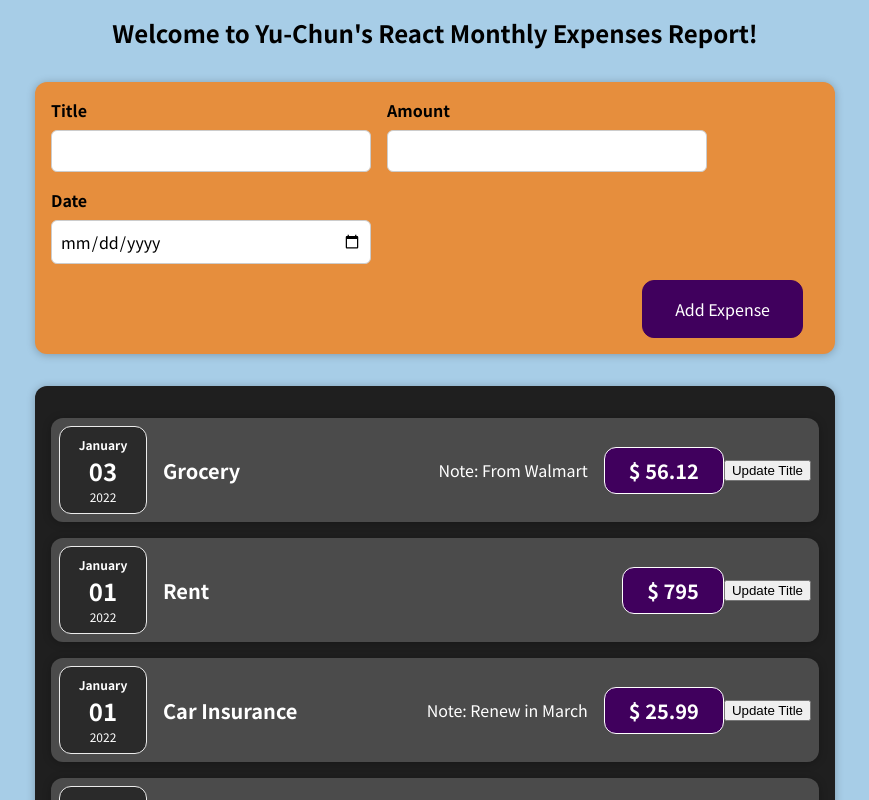
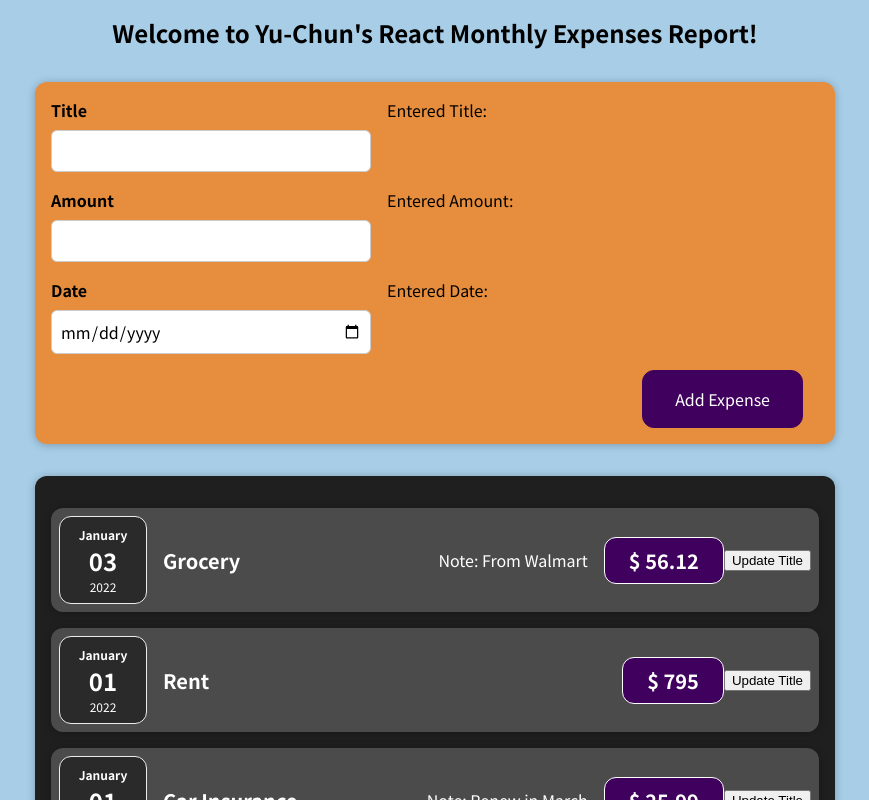
Before and after one commit to dyj0183/React-First-Practice-Project, a React (Create React App) app: page / in a window 1280 px wide. Shown: the top 800 px of the page, without its empty margins (205-1074 px from the left). Built offline with nearby package versions, Linux system fonts and the light colour scheme.

Commit message:
added useState for all form fields to output values

```diff
--- a/src/components/NewExpense/ExpenseForm.js
+++ b/src/components/NewExpense/ExpenseForm.js
@@ -1,12 +1,24 @@
-import React from "react";
+import React, { useState } from "react";
 
 import "./ExpenseForm.css";
 
 const ExpenseForm = () => {
+
+    const [enteredTitle, setEnteredTitle] = useState('');
 	// when the change event occurs, we automatically get the "event"
 	const titleChangeHandler = (event) => {
-		console.log(event.target.value);
+        setEnteredTitle(event.target.value);
 	};
+
+    const [enteredAmount, setEnteredAmount] = useState('');
+    const amountChangeHandler = (event) => {
+        setEnteredAmount(event.target.value);
+    }
+
+    const [enteredDate, setEnteredDate] = useState('');
+    const dateChangeHandler = (event) => {
+        setEnteredDate(event.target.value);
+    }
 
 	return (
 		<form>
@@ -15,24 +27,27 @@ const ExpenseForm = () => {
 					<label>Title</label>
 					<input type="text" onChange={titleChangeHandler} />
 				</div>
+                <div>Entered Title: {enteredTitle}</div>
 				<div className="new-expense__control">
 					<label>Amount</label>
 					<input
 						type="number"
 						min="0.01"
 						step="0.01"
-						onChange={titleChangeHandler}
+						onChange={amountChangeHandler}
 					/>
 				</div>
+                <div>Entered Amount: {enteredAmount}</div>
 				<div className="new-expense__control">
 					<label>Date</label>
 					<input
 						type="date"
 						min="2019-01-01"
 						max="2022-12-31"
-						onChange={titleChangeHandler}
+						onChange={dateChangeHandler}
 					/>
 				</div>
+                <div>Entered Date: {enteredDate}</div>
 			</div>
 			<div className="new-expense__actions">
 				<button type="submit">Add Expense</button>
```
Also changed, not shown: 1 other file (tests, documents, lock files or other folders).
